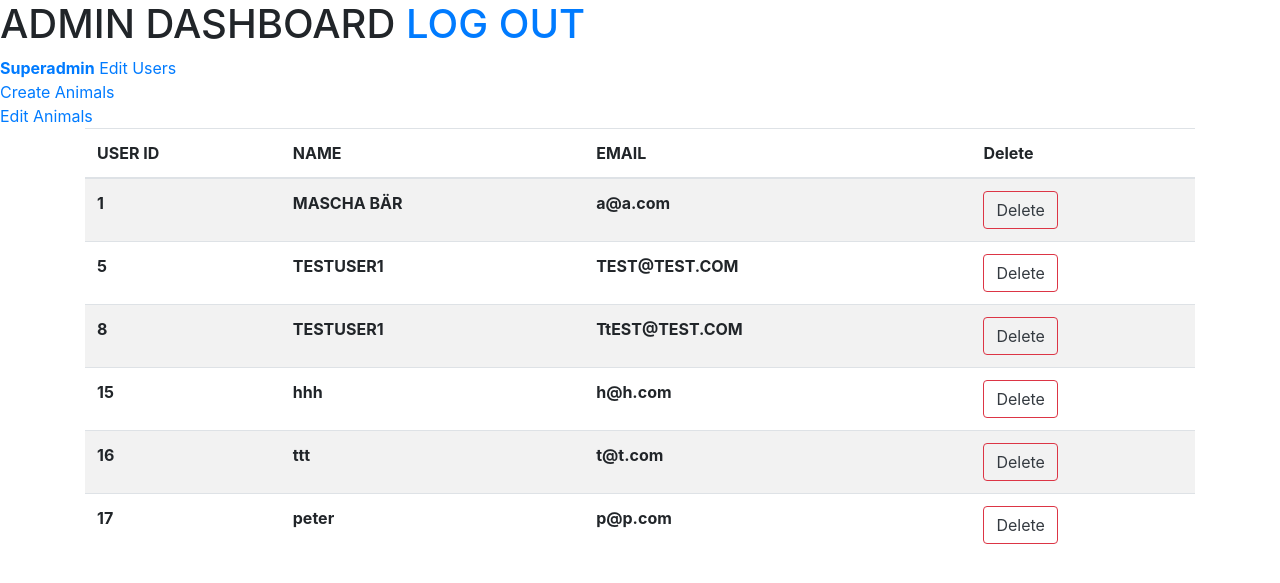
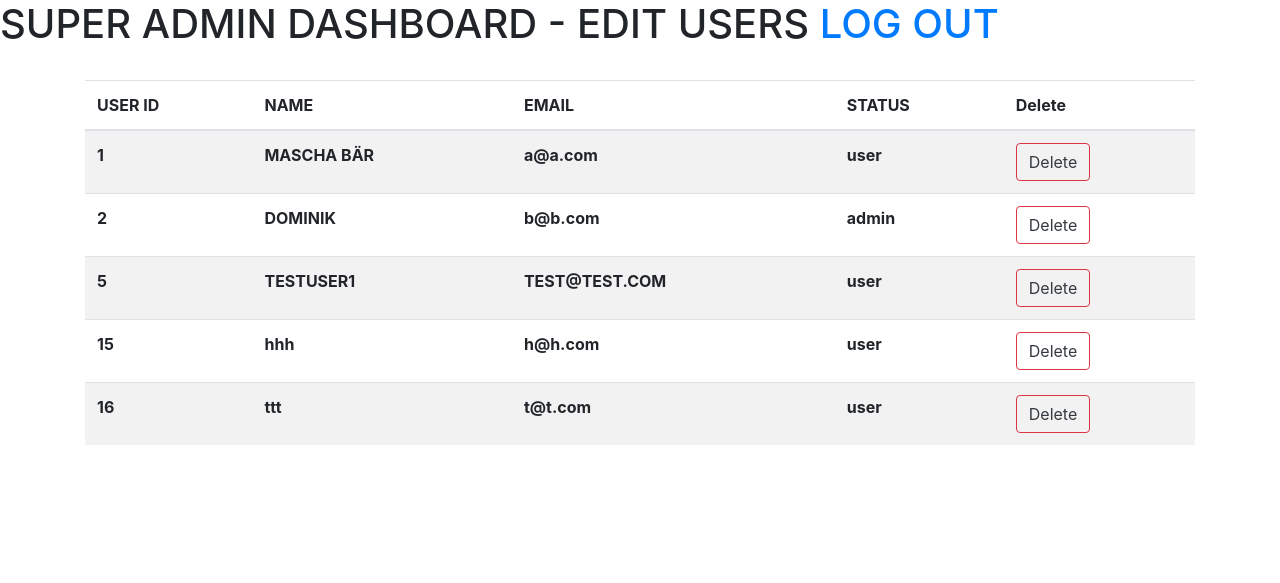
Before and after one commit to CodeLegend27/LMSCF-Dominik-Duda-CR11, a PHP site: page /adminusers.php in a window 1280 px wide. Shown: the top 583 px of the page. Run offline with PHP 8.4, Linux system fonts and the light colour scheme; data comes from the database, SQL or seed files in the repository; lists and menus that the app fills with data are empty.

Commit message:
added superadmin

```diff
--- a/admin.php
+++ b/admin.php
@@ -12,7 +12,7 @@
 <body>
 
 <h1>ADMIN DASHBOARD  <span><a href="logout.php">LOG OUT</a></span></h1>
-<a href="adminusers.php"><b>Superadmin</b> Edit Users</a><br>
+
 <a href="admincreate.php">Create Animals</a><br>
 <a href="admin.php">Edit Animals</a>
 <br>
--- a/admincreate.php
+++ b/admincreate.php
@@ -14,7 +14,7 @@
 <body>
 
 <h1>ADMIN DASHBOARD  <span><a href="logout.php">LOG OUT</a></span></h1>
-<a href="adminusers.php"><b>Superadmin</b> Edit Users</a><br>
+
 <a href="admincreate.php">Create Animals</a><br>
 <a href="admin.php">Edit Animals</a>
 <br>
--- a/adminusers.php
+++ b/adminusers.php
@@ -1,4 +1,8 @@
-<?php include "dbconnect.php";?>
+<?php include "dbconnect.php";
+
+
+?>
+
 
 <!DOCTYPE html>
 <html>
@@ -11,10 +15,8 @@
 </head>
 <body>
 
-<h1>ADMIN DASHBOARD  <span><a href="logout.php">LOG OUT</a></span></h1>
-<a href="adminusers.php"><b>Superadmin</b> Edit Users</a><br>
-<a href="admincreate.php">Create Animals</a><br>
-<a href="admin.php">Edit Animals</a>
+<h1>SUPER ADMIN DASHBOARD - EDIT USERS <span><a href="logout.php">LOG OUT</a></span></h1>
+
 <br>
 <div class="container">
   <table class="table table-striped">
@@ -23,7 +25,7 @@
       <th scope="col">USER ID</th>
       <th scope="col">NAME</th>
       <th scope="col">EMAIL</th>
-
+      <th scope="col">STATUS</th>
       <th scope="col">Delete</th>
 
     </tr>
@@ -35,7 +37,7 @@
   <?php
 
 
-  $sql = "SELECT * FROM users WHERE status = 'user'";
+  $sql = "SELECT * FROM users WHERE status='admin' OR status='user' ";
   $result = mysqli_query($conn, $sql);
 
 
@@ -49,7 +51,7 @@
       <th scope="row">'.$row["userId"].'</th>
       <th scope="row">'.$row["userName"].'</th>
       <th scope="row">'.$row["userEmail"].'</th>
-
+      <th scope="row">'.$row["status"].'</th>
 
 
       </th>
```
Also changed, not shown: cr11_dominikduda_petadoption (1).sql (renamed from cr11_dominikduda_petadoption.sql, +3 -4 lines), login.php (+14 -1 lines).
